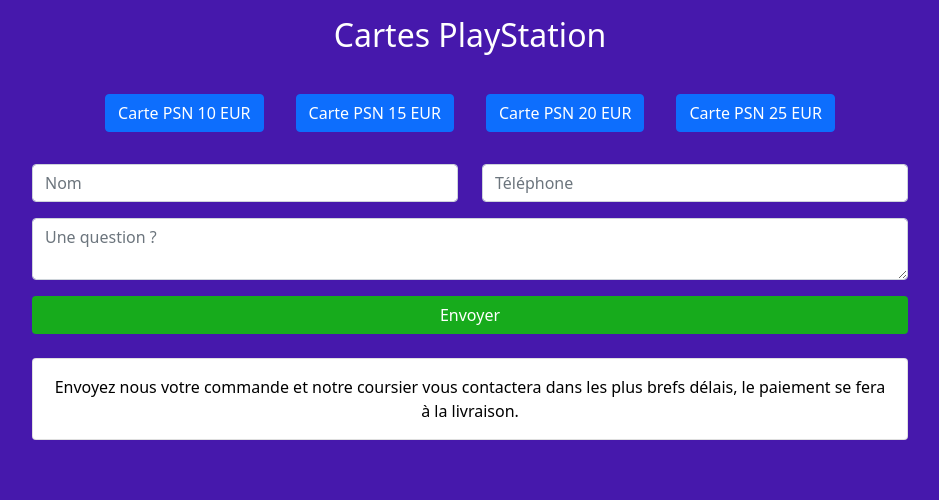
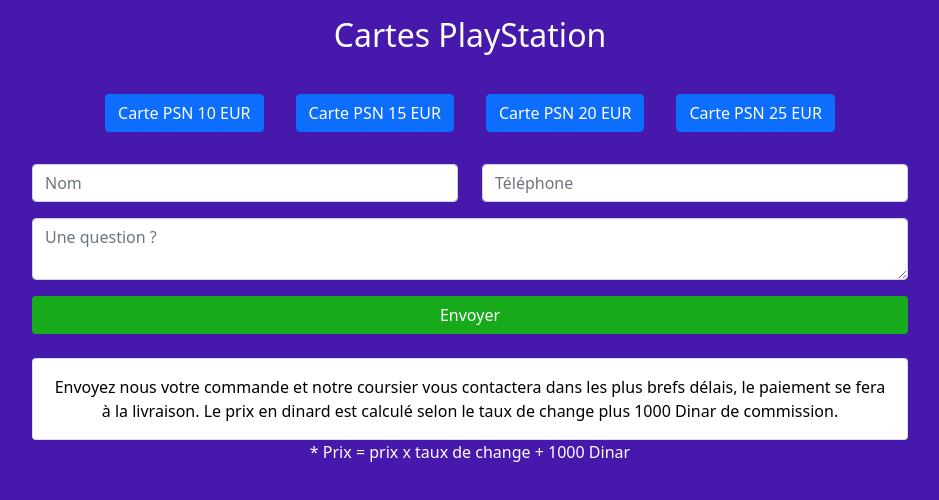
Before and after one commit to zilfa94/cartdz-shop, a React (Create React App) app: page / in a window 1280 px wide. Shown: the top 500 px of the page, without its empty margins (170-1109 px from the left). Built offline with nearby package versions, Linux system fonts and the light colour scheme.

Commit message:
add contact form OP01

```diff
--- a/src/components/ContactForm.js
+++ b/src/components/ContactForm.js
@@ -107,10 +107,12 @@
                   <span className="text__color">
                     Envoyez nous votre commande et notre coursier vous
                     contactera dans les plus brefs délais, le paiement se fera à
-                    la livraison.
+                    la livraison. Le prix en dinard est calculé selon le taux de
+                    change plus 1000 Dinar de commission.
                   </span>
                 </div>
               </div>
+              <p>* Prix = prix x taux de change + 1000 Dinar</p>
             </Col>
           </Row>
         </div>
```
